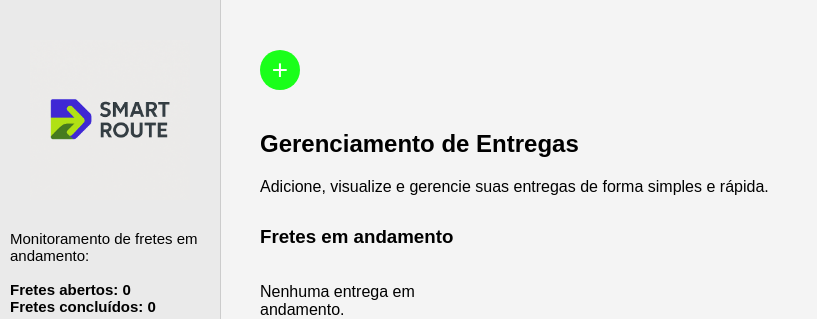
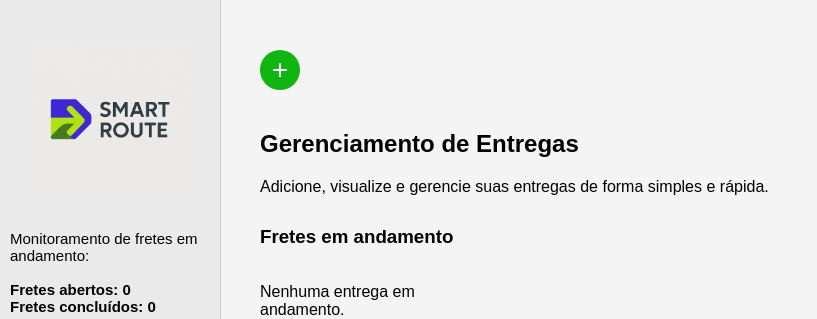
Before and after one commit to o-mathS/SmartRoute_Project, a PHP site: page /smartroute/views/entregas.php in a window 1280 px wide. Shown: the part 30-349 px from the top of the page, without its empty margins (0-817 px from the left). Run offline with PHP 8.4, Linux system fonts and the light colour scheme; data that the repository does not hold is empty; some web fonts are replaced.

Commit message:
Update entregas.css

```diff
--- a/css/entregas.css
+++ b/css/entregas.css
@@ -45,7 +45,7 @@ body {
   padding: 30px 40px;
 }
 .add-btn {
-  background: #1aff1a;
+  background: #11b511;
   color: #fff;
   border: none;
   border-radius: 50%;
```
